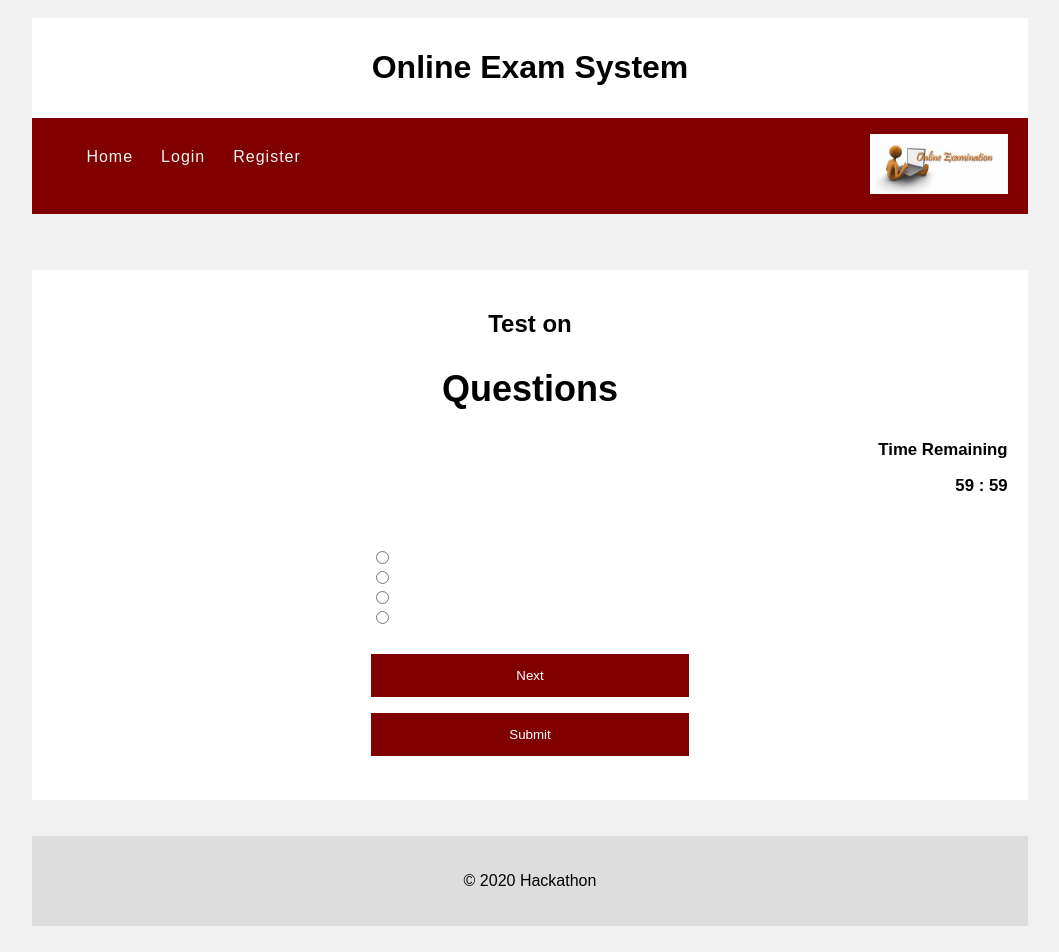
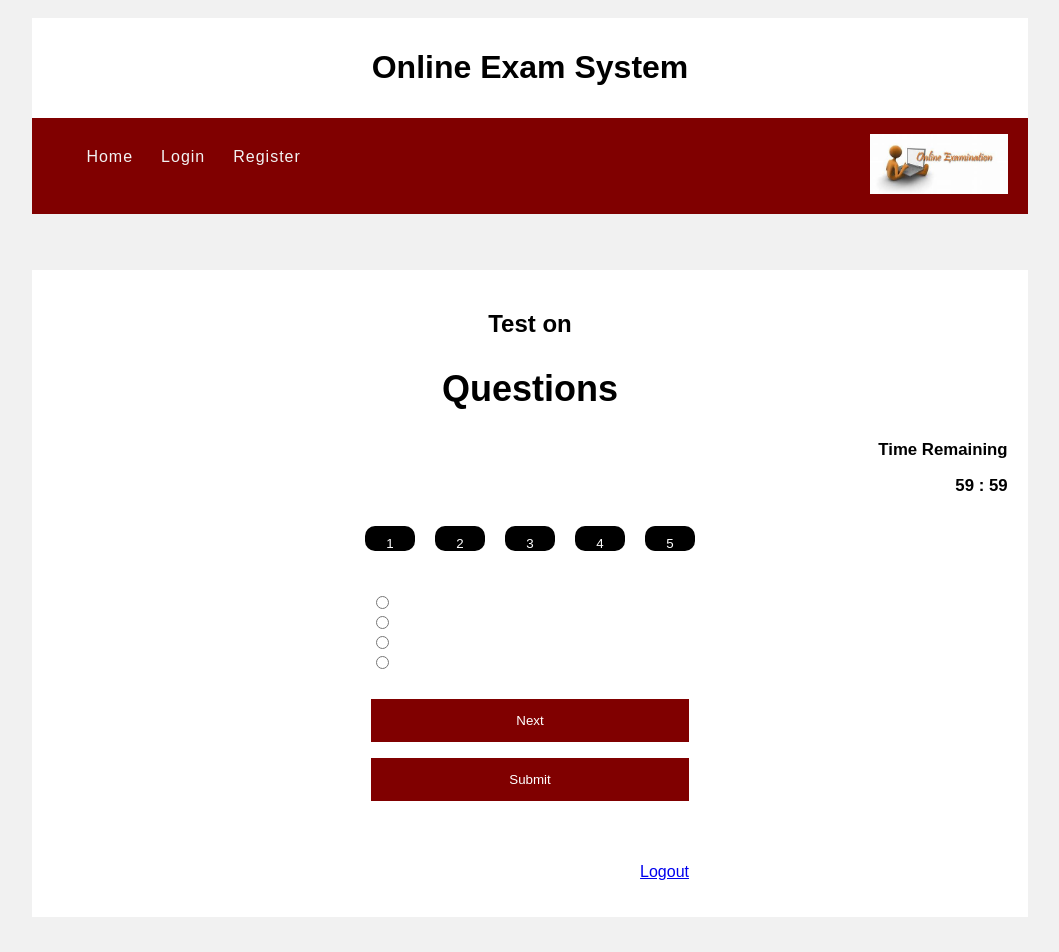
Before and after one commit to madhavi1209/angular-online-exam, an Angular app: page /view-question in a window 1280 px wide. Shown: the top 952 px of the page, without its empty margins (110-1169 px from the left). Built offline with nearby package versions, Linux system fonts and the light colour scheme; no server answers.

Commit message:
logout and question button

```diff
--- a/src/app/admin-dashboard/admin-dashboard.component.html
+++ b/src/app/admin-dashboard/admin-dashboard.component.html
@@ -10,8 +10,8 @@
 
           <button type="button"(click) = "addQuestion()" >Add Questions</button>
 
-          <button type="button"(click) = "removeQuestion()" >Remove Questions</button>
-
+          <button type="button"(click) = "removeQuestion()" >Remove Questions</button><br/><br/><br/><br/>
+          <div style="text-align:right;"><a routerLink='/login' (click)="logout()">Logout</a></div>
         </div>
 
 
--- a/src/app/admin-dashboard/admin-dashboard.component.ts
+++ b/src/app/admin-dashboard/admin-dashboard.component.ts
@@ -24,5 +24,7 @@ export class AdminDashboardComponent implements OnInit {
   viewReports(){
     this.router.navigate(['view-report-dashboard']);
   }
-
+  logout(){
+    sessionStorage.clear();
+  }
 }
--- a/src/app/test-questions/test-questions.component.html
+++ b/src/app/test-questions/test-questions.component.html
@@ -16,13 +16,13 @@
                     <span id="seconds"> {{secondsToDday}} </span>S
                 </div> -->
 
-            <!--<div style="text-align: center;" class="btn-group">
-                <button class="btn small-btn" (click)="funCounter(0)">1</button>
-                <button class="btn small-btn" (click)="funCounter(1)">2</button>
-                <button class="btn small-btn" (click)="funCounter(2)">3</button>
-                <button class="btn small-btn" (click)="funCounter(3)">4</button>
-                <button class="btn small-btn" (click)="funCounter(4)">5</button>
-            </div>-->
+                <div *ngIf="!isSubmit" style="text-align: center;" class="btn-group">
+                    <button class="btn small-btn" (click)="funCounter(0)">1</button>
+                    <button class="btn small-btn" (click)="funCounter(1)">2</button>
+                    <button class="btn small-btn" (click)="funCounter(2)">3</button>
+                    <button class="btn small-btn" (click)="funCounter(3)">4</button>
+                    <button class="btn small-btn" (click)="funCounter(4)">5</button>
+                </div>
             <form #userform="ngForm" (ngSubmit)="createReport()">
                 <div class="container">
                     <div *ngIf="ques">
@@ -39,7 +39,8 @@
                             value="{{ques.option4}}">{{ques.option4}}<br /><br />
 
                         <button *ngIf="isNext" type="button" (click)="next(ques)"> Next</button>
-                        <button type="submit">Submit</button>
+                        <button type="submit">Submit</button><br/><br/><br/><br/>
+                        <div style="text-align:right;"><a routerLink='/login' (click)="logout()">Logout</a></div>
 
 
 
--- a/src/app/test-questions/test-questions.component.ts
+++ b/src/app/test-questions/test-questions.component.ts
@@ -254,30 +254,37 @@ export class TestQuestionsComponent implements OnInit{
     this.router.navigateByUrl('dashboard');
   }
 
-  /*funCounter(counter:number){
-
+  funCounter(counter:number){
+    if(counter==0) {
+      this.isNext=true;
+      this.isSubmit=false;
+    }
     this.ques=this.questions[counter];
 
-    this.optionChosen=this.rdOption;
-    if(this.options[counter]!=""){
+
+    if(this.options[counter]!=undefined){
       this.rdOption=this.options[counter]
     }
-    else {
+    else{
       this.rdOption="";
+    }
+    this.optionChosen=this.rdOption;
+    alert(this.rdOption);
+    this.options[counter]=this.optionChosen;
 
-    }
-
-    this.options[counter]=this.optionChosen;
     this.generateResponse(this.ques);
 
     this.ocount=counter;
-    alert(this.options[this.ocount]);
+    //alert(this.ocount);
     this.ucount=counter;
-    alert(this.userAnswer[this.ucount]);
+    //alert(JSON.stringify(this.userAnswer[this.ucount]));
+    this.count=counter;
+    this.count++;
+    //alert(this.count);
     //this.count=counter;
 
 
-  }*/
+  }
   // private getTimeDifference() {
   //  // this.timeDifference =  this.eDay.setTime(getTime() ) - this.dDay.setTime( new Date().getHours()+this.Duration) ;
   //  this.timeDifference =  (new Date().setTime( new Date().getTime()+this.Duration*3600000)) - new Date().getTime() ;
@@ -293,5 +300,7 @@ export class TestQuestionsComponent implements OnInit{
   // ngOnDestroy() {
   //   this.subscription.unsubscribe();
   // }
-
+  logout(){
+    sessionStorage.clear();
+  }
 }
--- a/src/app/test-subject/test-subject.component.html
+++ b/src/app/test-subject/test-subject.component.html
@@ -16,6 +16,8 @@
                         <td><button type="button" (click)="startTest(sub)"> Start test</button></td>
                     </tr>
                 </table>
+                <br/><br/><br/><br/>
+          <div style="text-align:right;"><a routerLink='/login' (click)="logout()">Logout</a></div>
             </div>
         </div>
     </div>
--- a/src/app/test-subject/test-subject.component.ts
+++ b/src/app/test-subject/test-subject.component.ts
@@ -32,5 +32,7 @@ export class TestSubjectComponent implements OnInit {
     console.log(sub.subject_id);
     this.router.navigate(['take-test']);
   }
-
+  logout(){
+    sessionStorage.clear();
+  }
 }
--- a/src/app/user-dashboard/user-dashboard.component.html
+++ b/src/app/user-dashboard/user-dashboard.component.html
@@ -6,12 +6,15 @@
   </div>
 -->
   <div class="row">
+
     <div class="main">
+
       <div class="card">
         <h2 style="text-align: center;">Welcome! {{name}}..</h2><br/>
           <div class="container">
             <button type="button" (click)="report()">Report</button>
-            <button type="button" (click)="newTest()">New Exam</button>
+            <button type="button" (click)="newTest()">New Exam</button><br/><br/><br/><br/>
+            <div style="text-align:right;"><a routerLink='/login' (click)="logout()">Logout</a></div>
           </div>
 
       </div>
--- a/src/app/user-dashboard/user-dashboard.component.ts
+++ b/src/app/user-dashboard/user-dashboard.component.ts
@@ -22,4 +22,7 @@ export class UserDashboardComponent implements OnInit {
   newTest(){
     this.router.navigateByUrl('view-subject');
   }
+  logout(){
+    sessionStorage.clear();
+  }
 }
--- a/src/app/user-test/user-test.component.html
+++ b/src/app/user-test/user-test.component.html
@@ -7,7 +7,8 @@
                 <h3 style="text-align: center;">Duration : 1 Hour</h3>
                 <h3 style="text-align: center;">Questions : 5</h3>
                 <p>For more details about you tests you have taken </p><button type="button" (click)="details()"> Details</button>
-                <button type="button" (click)="startTest()"> Start test</button>
+                <button type="button" (click)="startTest()"> Start test</button><br/><br/><br/><br/>
+                <div style="text-align:right;"><a routerLink='/login' (click)="logout()">Logout</a></div>
 
             </div>
         </div>
--- a/src/app/user-test/user-test.component.ts
+++ b/src/app/user-test/user-test.component.ts
@@ -57,4 +57,7 @@ export class UserTestComponent implements OnInit {
   details(){
     this.router.navigate(['view-report']);
   }
+  logout(){
+    sessionStorage.clear();
+  }
 }
```
